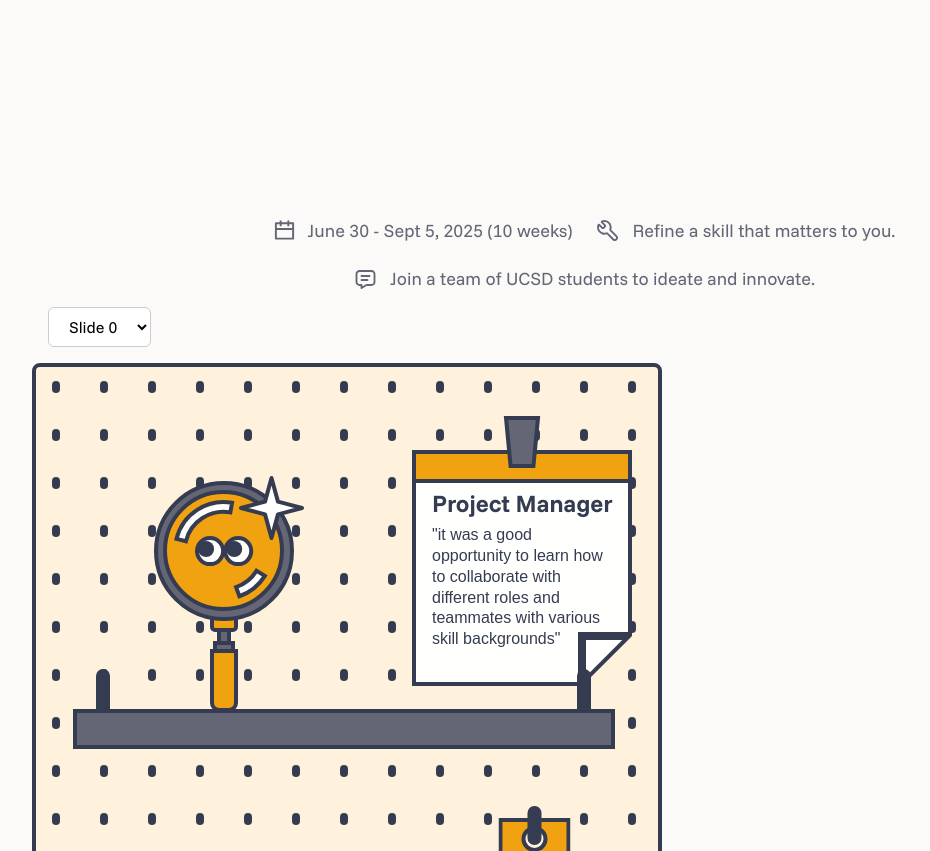
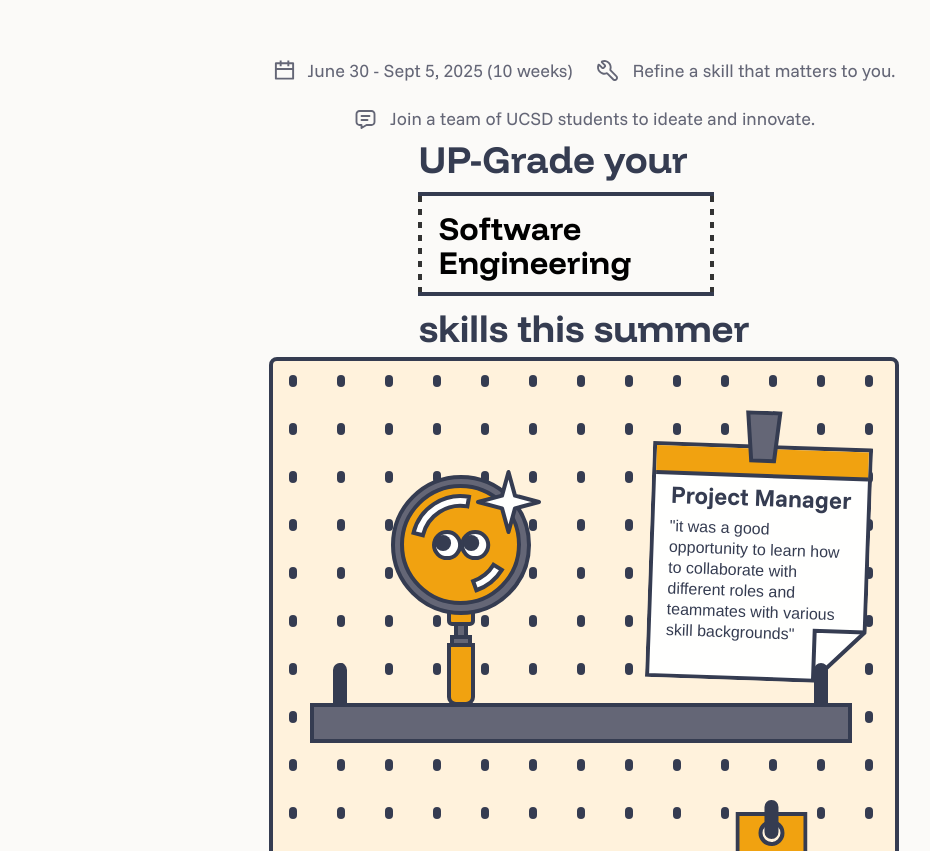
Before and after one commit to ucsddesignco/up-grade25, a React (Vite) app: page / in a window 1280 px wide. Shown: the part 101-952 px from the top of the page, without its empty margins (56-986 px from the left). Built offline with nearby package versions, Linux system fonts and the light colour scheme.

Commit message:
fix: center pegboard and implement dropdown

```diff
--- a/package.json
+++ b/package.json
@@ -12,6 +12,7 @@
     "lint-check": "eslint && prettier --check ."
   },
   "dependencies": {
+    "@radix-ui/react-select": "^2.2.5",
     "keen-slider": "^6.8.6",
     "react": "^19.1.0",
     "react-dom": "^19.1.0",
--- a/src/App.scss
+++ b/src/App.scss
@@ -7,19 +7,5 @@
   flex-direction: column;
   gap: 1rem;
   align-items: center;
-
-  select {
-    max-width: 300px;
-    width: 100%;
-    margin-inline: auto;
-    font-family: 'Funnel Display';
-    padding: 0.5rem;
-  }
-
-  .icon-container {
-    display: flex;
-    align-items: center;
-    gap: 1rem;
-    justify-content: center;
-  }
+  padding-bottom: 500px;
 }
--- a/src/components/ui/Dropdown/Dropdown.css
+++ /dev/null
@@ -1,13 +0,0 @@
-.dropdown-container {
-  margin: 1rem;
-}
-
-.dropdown-select {
-  color: black;
-  padding: 0.5rem 1rem;
-  font-size: 1rem;
-  border: 1px solid #ccc;
-  border-radius: 6px;
-  background-color: white;
-  cursor: pointer;
-}
--- /dev/null
+++ b/src/components/ui/Dropdown/Dropdown.scss
@@ -0,0 +1,109 @@
+.border-element {
+  border: 4px solid hsla(225, 21%, 26%, 1);
+  border-left: none;
+  border-right: none;
+  --dot-height: 14px;
+
+  &::before,
+  &::after {
+    content: '';
+    position: absolute;
+    top: 0;
+    width: 4px;
+    background-image: linear-gradient(to bottom, #333 50%, transparent 50%);
+    background-size: 4px var(--dot-height);
+    background-repeat: repeat-y;
+    height: 100%;
+    transition: background-size 0.3s ease-in-out;
+  }
+
+  &::before {
+    z-index: 1;
+    left: 0;
+  }
+
+  &::after {
+    right: 0;
+  }
+}
+
+.dropdown-container {
+  display: flex;
+  align-items: center;
+
+  .selected-role {
+    font-size: 1.5rem;
+    height: calc(1lh + 2rem);
+    margin-inline: auto;
+    width: 296px;
+
+    transition: height 0.3s ease-in-out;
+    position: relative;
+
+    &.expanded {
+      --dot-height: 13px;
+      height: calc(2lh + 2rem);
+    }
+    overflow: hidden;
+    ul {
+      transition: transform 0.3s ease-in-out;
+      padding-left: 0;
+      display: flex;
+      flex-direction: column;
+
+      li {
+        text-align: left;
+        padding: 1rem 1.25rem;
+        list-style-type: none;
+        font-style: normal;
+        font-weight: 700;
+        line-height: 1.05;
+        letter-spacing: 0.32px;
+
+        h2 {
+          font-size: 2rem !important;
+        }
+      }
+    }
+  }
+}
+
+.SelectTrigger {
+  background-color: transparent;
+  border: none;
+  padding: 0;
+
+  &:hover {
+    cursor: pointer;
+  }
+}
+
+.SelectViewport {
+  width: 296px;
+}
+
+.SelectContent {
+  border: 4px solid hsla(225, 21%, 26%, 1);
+  border-left: none;
+  border-right: none;
+}
+
+.SelectItem {
+  background-color: white;
+  padding: 1rem 1.25rem;
+  font-size: 1.125rem;
+  font-weight: 700;
+  line-height: 100%;
+  letter-spacing: 0.32px;
+  width: 100%;
+  cursor: pointer;
+  transition: background-color 0.12s;
+
+  &:hover {
+    background-color: #fee8eb;
+  }
+
+  &[data-state='checked'] {
+    background-color: #fee8eb;
+  }
+}
--- a/src/components/ui/Dropdown/Dropdown.tsx
+++ b/src/components/ui/Dropdown/Dropdown.tsx
@@ -1,24 +1,95 @@
-import "./Dropdown.css";
+import { useEffect, useRef, useState } from 'react';
+import './Dropdown.scss';
+import * as Select from '@radix-ui/react-select';
 
 interface DropdownProps {
   selected: number;
-  onChange: (value: number) => void;
+  onChange: (value: string) => void;
 }
 
+const ROLES = [
+  'Software Engineering',
+  'Visual Design',
+  'Project Management',
+  'UX Research',
+  'Product Marketing',
+  'UX Design'
+];
+
 export default function Dropdown({ selected, onChange }: DropdownProps) {
+  const currentRoleIsTall = ROLES[selected].length > 16;
+  const roleListRef = useRef<HTMLUListElement>(null);
+  const [navigatingIndex, setNavigatingIndex] = useState<number | null>(null);
+
+  useEffect(() => {
+    const roleList = roleListRef.current;
+    const handleTransitionEnd = () => {
+      setNavigatingIndex(null);
+    };
+    roleList?.addEventListener('transitionend', handleTransitionEnd);
+
+    return () => {
+      roleList?.removeEventListener('transitionend', handleTransitionEnd);
+    };
+  }, [selected]);
+
+  let shouldExpand = false;
+  if (navigatingIndex === null && currentRoleIsTall) {
+    shouldExpand = true;
+  } else if (navigatingIndex !== null && ROLES[navigatingIndex].length > 16) {
+    shouldExpand = true;
+  }
+
   return (
     <div className="dropdown-container">
-      <select
-        className="dropdown-select"
-        value={selected}
-        onChange={(e) => onChange(Number(e.target.value))}
+      <Select.Root
+        onValueChange={value => {
+          onChange(value);
+          setNavigatingIndex(Number(value));
+        }}
+        value={String(selected)}
+        defaultValue={String(selected)}
       >
-        {[...Array(6).keys()].map((num) => (
-          <option key={num} value={num}>
-            Slide {num}
-          </option>
-        ))}
-      </select>
+        <Select.Trigger className="SelectTrigger">
+          <div className={`selected-role border-element ${shouldExpand ? 'expanded' : ''}`}>
+            <ul
+              ref={roleListRef}
+              style={{
+                transform: `translateY(-${shouldExpand ? selected * (100 / ROLES.length) : selected * (100 / ROLES.length) + 4}%)`
+              }}
+            >
+              {ROLES.map(role => (
+                <li key={role}>
+                  <h2>{role}</h2>
+                </li>
+              ))}
+            </ul>
+          </div>
+        </Select.Trigger>
+        <Select.Portal>
+          <Select.Content
+            className="SelectContent border-element"
+            position="popper"
+            sideOffset={15}
+          >
+            <Select.Viewport className="SelectViewport">
+              {ROLES.map((role, index) => (
+                <Select.Item
+                  onClick={() => {
+                    console.log('clicked');
+                  }}
+                  key={role}
+                  value={String(index)}
+                  className="SelectItem"
+                >
+                  <Select.ItemText className="SelectItemText">{role}</Select.ItemText>
+                </Select.Item>
+              ))}
+            </Select.Viewport>
+            <Select.ScrollDownButton className="SelectScrollButton" />
+          </Select.Content>
+        </Select.Portal>
+      </Select.Root>
     </div>
   );
 }
--- /dev/null
+++ b/src/components/ui/Pegboard/Pegboard.scss
@@ -0,0 +1,30 @@
+#pegboard-section {
+  display: flex;
+  justify-content: center;
+  flex-direction: column;
+
+  #title-container {
+    display: flex;
+    justify-content: center;
+    flex-direction: column;
+    margin-inline: auto;
+    gap: 0.25rem;
+
+    @media (min-width: 1440px) {
+      flex-direction: row;
+      height: calc(2lh + 3.5rem);
+      gap: 2rem;
+      align-items: center;
+    }
+
+    h2 {
+      font-size: 2.375rem;
+      font-weight: 500;
+    }
+  }
+
+  .keen-slider__slide > div {
+    margin-inline: auto;
+    width: fit-content !important;
+  }
+}
--- a/src/components/ui/Pegboard/Pegboard.tsx
+++ b/src/components/ui/Pegboard/Pegboard.tsx
@@ -1,47 +1,58 @@
-import PegboardFilled from "./PegboardFilled.tsx";
-import Dropdown from "../Dropdown/Dropdown.tsx";
-import "keen-slider/keen-slider.min.css";
-import { useKeenSlider } from "keen-slider/react";
-import { useState } from "react";
+import PegboardFilled from './PegboardFilled.tsx';
+import Dropdown from '../Dropdown/Dropdown.tsx';
+import 'keen-slider/keen-slider.min.css';
+import { useKeenSlider } from 'keen-slider/react';
+import { useRef, useState } from 'react';
+import './Pegboard.scss';
 
-const slideColors = [
-  "#FFF2DC",
-  "#DCEEFF",
-  "#FFE8DC",
-  "#FEE8EB",
-  "#E2F5F9",
-  "#E7F3DD",
-];
+const SLIDE_COLORS = ['#FFF2DC', '#DCEEFF', '#FFE8DC', '#FEE8EB', '#E2F5F9', '#E7F3DD'];
 
-function Pegboard () {
+function Pegboard() {
   const [selectedIndex, setSelectedIndex] = useState(0);
+  const isProgammaticMove = useRef(false);
   const [sliderRef, instanceRef] = useKeenSlider({
     loop: true,
     slideChanged() {
       const currentIndex = instanceRef.current?.track.details.rel;
-      if (currentIndex !== undefined) {
+      if (currentIndex !== undefined && !isProgammaticMove.current) {
         setSelectedIndex(currentIndex);
       }
     },
+    animationEnded() {
+      if (isProgammaticMove.current) {
+        isProgammaticMove.current = false;
+      }
+    },
+    animationStopped() {
+      if (isProgammaticMove.current) {
+        isProgammaticMove.current = false;
+      }
+    }
   });
 
   return (
-    <>
+    <section id="pegboard-section">
+      <div id="title-container">
+        <h2>UP-Grade your</h2>
         <Dropdown
           selected={selectedIndex}
-        onChange={(val) => {
-          setSelectedIndex(val);
-          instanceRef.current?.moveToIdx(val);
+          onChange={val => {
+            const newIndex = Number(val);
+            setSelectedIndex(newIndex);
+            isProgammaticMove.current = true;
+            instanceRef.current?.moveToIdx(newIndex);
           }}
         />
-      <div ref={sliderRef} className="keen-slider">
-        {slideColors.map((color, idx) => (
-          <div key={"pegboard" + idx} className="keen-slider__slide">
+        <h2>skills this summer</h2>
+      </div>
+      <div ref={sliderRef} id="pegboard-container" className="keen-slider">
+      {SLIDE_COLORS.map((color, idx) => (
+          <div key={'pegboard' + idx} className="keen-slider__slide">
             <PegboardFilled color={color} boardIndex={idx} />
           </div>
         ))}
       </div>
-    </>
+    </section>
   );
 }
 export default Pegboard;
--- a/src/components/ui/Pegboard/PegboardEmpty.css
+++ b/src/components/ui/Pegboard/PegboardEmpty.css
@@ -48,6 +48,7 @@
   }
 
   #desktop-pegboard {
-    display: block;
+    display: flex;
+    justify-content: center;
   }
 }
--- a/src/components/ui/Pegboard/components/Sticky.tsx
+++ b/src/components/ui/Pegboard/components/Sticky.tsx
@@ -11,14 +11,13 @@ interface StickyProps extends SVGProps<SVGSVGElement> {
 }
 
 const SvgSticky = ({
-  color = "#F1A210",
-  title = "Title",
-  body = "Body text",
-  titleFontSize = "26px",
-  bodyFontSize = "26px",
+  color = '#F1A210',
+  title = 'Title',
+  body = 'Body text',
+  titleFontSize = '26px',
+  bodyFontSize = '26px',
   ...props
 }: StickyProps) => {
-
   // Render body text with line breaks
   const renderBodyText = () => {
     const lines = body.split('\n');
@@ -27,9 +26,9 @@ const SvgSticky = ({
 
     return lines.map((line, index) => (
       <text
-        x = '20'
+        x="20"
         key={index}
-        y={startY + (index * lineHeight)}
+        y={startY + index * lineHeight}
         fill="#353C51"
         fontSize={bodyFontSize}
         dominantBaseline="middle"
@@ -48,9 +47,9 @@ const SvgSticky = ({
 
     return lines.map((line, index) => (
       <text
-        x = '20'
+        x="20"
         key={index}
-        y={startY + (index * lineHeight)}
+        y={startY + index * lineHeight}
         fill="#353C51"
         fontSize={titleFontSize}
         dominantBaseline="middle"
@@ -62,25 +61,35 @@ const SvgSticky = ({
   };
 
   return (
-    <svg xmlns="http://www.w3.org/2000/svg" width={220} height={270} fill="none" {...props}>
-      <g clipPath="url(#Sticky_svg__a)">
+    <svg width="221" height="271" viewBox="0 0 221 271" fill="none" {...props} style={{rotate: '2deg'}}>
+      <g clipPath="url(#clip0_8480_11049)">
         <path
+          d="M218.645 36.7568H2.64507L2.64453 268.757H168.645L218.645 218.757V36.7568Z"
           fill="#FFFFFE"
           stroke="#353C51"
-          strokeWidth={4}
-          d="M218.001 36v182H168v50H2l.001-232zm-2.829 186L172 265.172V222z"
+          strokeWidth="4"
+          strokeMiterlimit="16"
         />
-        <path fill={color} d="M216 38H4v27h212z" />
-        <path stroke="#353C51" strokeWidth={4} d="M216 65H4" />
-
+        <path
+          d="M168.645 268.757V218.757H218.645"
+          stroke="#353C51"
+          strokeWidth="4"
+          strokeMiterlimit="16"
+        />
+        <path d="M216.645 38.7568H4.64461L4.64453 65.7568H216.645V38.7568Z" fill={color} />
+        <path d="M216.645 65.7568H4.64453" stroke="#353C51" strokeWidth="4" />
+        <path
+          d="M94.6445 2.75684H126.645L122.073 50.7568H99.216L94.6445 2.75684Z"
+          fill="#646676"
+          stroke="#353C51"
+          strokeWidth="4"
+        />
         {renderTitleText()}
         {renderBodyText()}
-
-        <path fill="#646676" stroke="#353C51" strokeWidth={4} d="M94 2h32l-4.571 48H98.571z" />
       </g>
       <defs>
-        <clipPath id="Sticky_svg__a">
-          <path fill="#fff" d="M0 0h220v270H0z" />
+        <clipPath id="clip0_8480_11049">
+          <rect width="220" height="270" fill="white" transform="translate(0.644531 0.756836)" />
         </clipPath>
       </defs>
     </svg>
--- a/src/pages/Home/Home.css
+++ b/src/pages/Home/Home.css
@@ -1,9 +1,8 @@
 body {
   margin: 0 auto;
-    padding: 160px 24px;
-    color: #353C51;
-    font-family: "Funnel Sans";
-    background-color: #FBFAF8;
+  color: #353c51;
+  font-family: 'Funnel Sans';
+  background-color: #fbfaf8;
 }
 
 .home-container {
@@ -28,7 +27,7 @@ body {
 }
 
 .icon-line > p {
-    font-family: "Funnel Sans";
+  font-family: 'Funnel Sans';
   font-size: 18px;
   font-style: normal;
   font-weight: 400;
@@ -42,7 +41,7 @@ body {
   gap: 16px;
   width: 100%;
   padding-top: 24px;
-    border-bottom: #EBEAE8 dashed 4px;
+  border-bottom: #ebeae8 dashed 4px;
 }
 .tablet-columns > p {
   color: var(--color-content-secondary, #646676);
@@ -64,7 +63,7 @@ body {
   display: flex;
   gap: 24px;
   justify-content: center;
-    font-family: "Funnel Display";
+  font-family: 'Funnel Display';
 }
 
 .quiz-button {
@@ -73,17 +72,17 @@ body {
   justify-content: center;
   align-items: center;
   gap: 12px;
-    background-color: #353C51;
-    color: #FFFFFE;
-    border: 2px solid #353C51;
+  background-color: #353c51;
+  color: #fffffe;
+  border: 2px solid #353c51;
   transition: 0.3s;
 }
 
 .quiz-button:hover {
-    background-color: #FFFFFF;
-    color: #353C51;
+  background-color: #ffffff;
+  color: #353c51;
   transition: 0.3s;
-    border: 2px solid #353C51;
+  border: 2px solid #353c51;
 }
 
 .expectation-section {
@@ -95,7 +94,7 @@ body {
 }
 
 .expectation-text {
-    font-family: "Funnel Sans";
+  font-family: 'Funnel Sans';
   font-size: 16px;
   font-style: normal;
   font-weight: 400;
@@ -104,7 +103,7 @@ body {
 }
 
 .home-header {
-    font-family: "Funnel Display";
+  font-family: 'Funnel Display';
   font-size: 40px;
   font-style: normal;
   font-weight: 700;
@@ -131,7 +130,7 @@ body {
   color: #646676;
 }
 
-.expectation-row>img {
+.expectation-row > img {
   display: flex;
   height: 32px;
   align-items: center;
@@ -139,7 +138,7 @@ body {
 }
 
 .benefits {
-    font-family: "Funnel Display";
+  font-family: 'Funnel Display';
   display: flex;
   flex-direction: column;
   font-size: 20px;
```
Also changed, not shown: src/pages/Home/Home.tsx (+18 -14 lines), 1 other file (tests, documents, lock files or other folders). Lines whose indentation alone changed are shown as unchanged.
